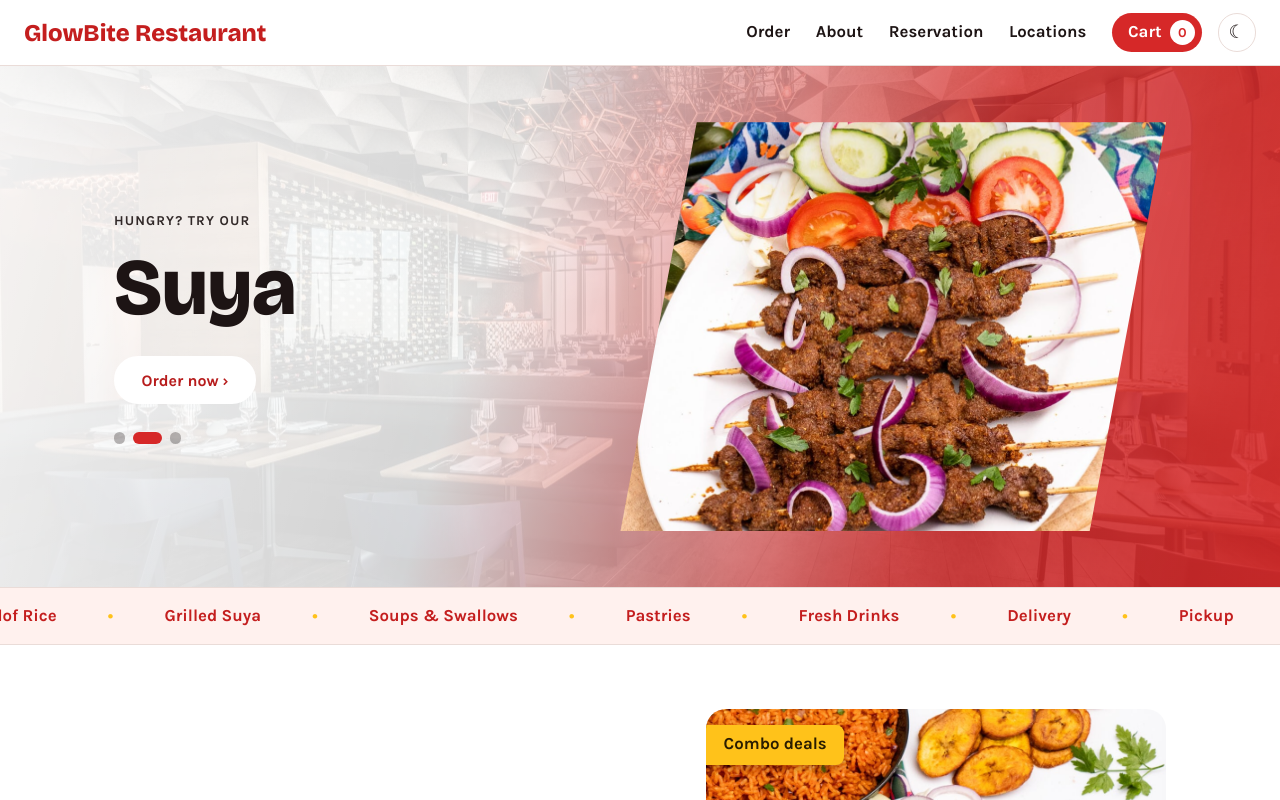
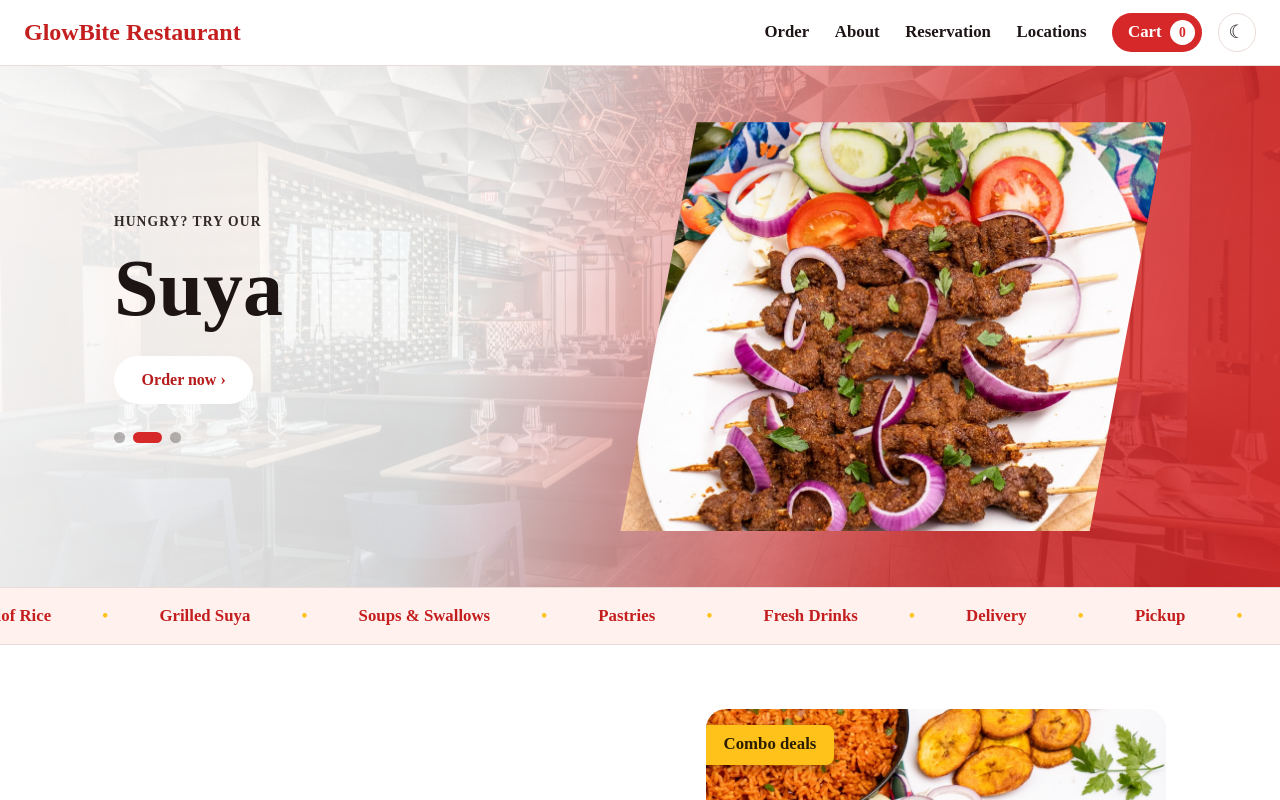
Before and after one commit to Johnny99vp/Glowbite-Resturant, a React (Vite) app: page / in a window 1280 px wide. Shown: the top 800 px of the page. Built offline with nearby package versions, Linux system fonts and the light colour scheme.

Commit message:
updated complete project

```diff
--- a/src/App.css
+++ b/src/App.css
@@ -1,5 +1,3 @@
-@import url("https://fonts.googleapis.com/css2?family=Bricolage+Grotesque:wght@500;700;800&family=Karla:wght@400;500;700&display=swap");
-
 /* ---------- Theme colours ---------- */
 :root,
 [data-theme="light"] {
@@ -35,8 +33,8 @@
 :root {
   --brand: #d62828;
   --yellow: #ffc21a;
-  --head: "Bricolage Grotesque", system-ui, sans-serif;
-  --body: "Karla", system-ui, sans-serif;
+  --head: "Times New Roman", Times, serif;
+  --body: "Times New Roman", Times, serif;
 }
 
 * {
```
